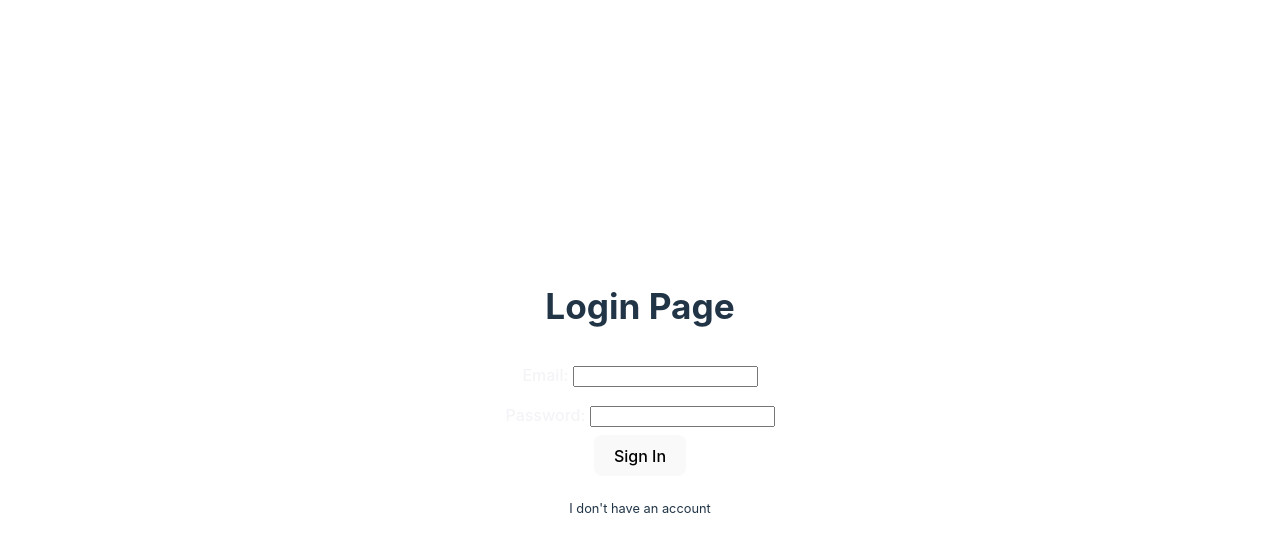
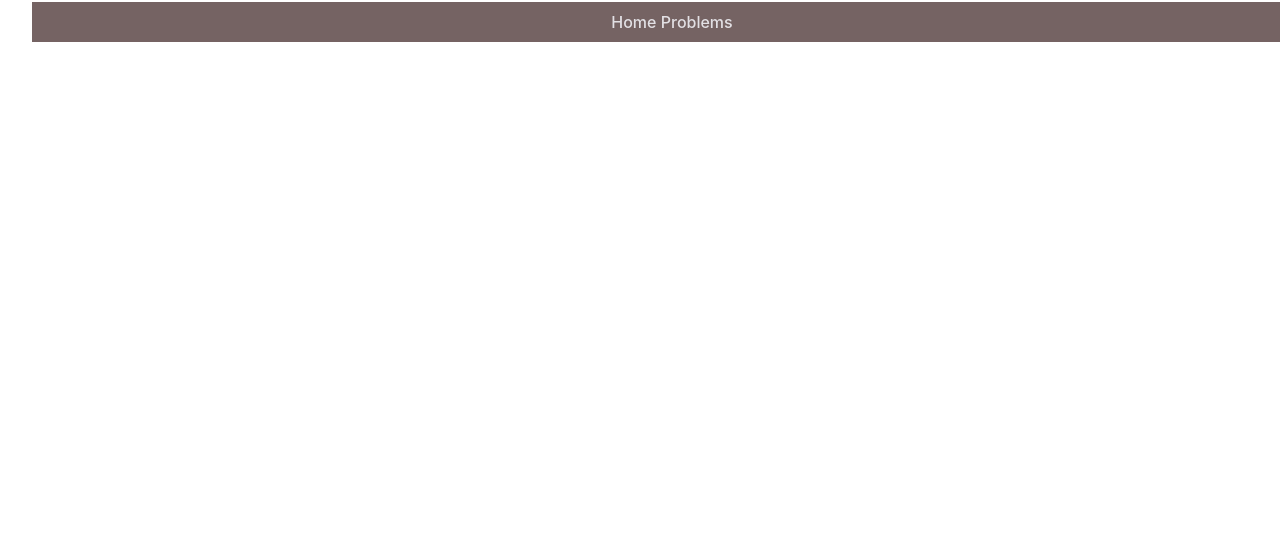
Before and after one commit to CiobanuPaul/Smarthack, a React (Vite) app: page / in a window 1280 px wide. Shown: the top 552 px of the page. Built offline with nearby package versions, Linux system fonts and the light colour scheme.

Commit message:
Page Structure

```diff
--- a/src/App.tsx
+++ b/src/App.tsx
@@ -1,34 +1,28 @@
 import { useState } from 'react'
 import './App.css'
+import Login from './Login.tsx'
 
-
-
+type page = 'Home' | 'Problems';
 
 function App() {
-  const [count, setCount] = useState(0)
-  const [email, setEmail] = useState('')
-  const [password, setPassword] = useState('')
-  return (
-    <>
+  const [actualPage, setActualPage] = useState<page>('Home')
+  const [loggedIn, setLoggedIn] = useState<boolean>(true)
+    if(!loggedIn){
 
-      <h2>Login Page</h2>
+      return <Login />
+    }
+    else {
+      if(actualPage === 'Home'){
+        return (
+          <div className="nav">
+          <a onClick={() => setActualPage('Home')}>Home </a>
+          <a onClick={() => setActualPage('Problems')}>Problems </a>
+          </div>
 
+        )
+      }
+    }
 
-        <a>Email: </a>
-        <input onChange={(e) => setEmail(e.target.value)}></input>
-        <br></br>
-        <a>Password: </a>
-        <input onChange={(e) => setPassword(e.target.value)}></input>
-        <br></br>
-        <button>Sign In</button>
-        <p>I don't have an account</p>
-
-
-    </>
-  )
 }
 
 export default App
-
-//fhgjgjhjhvjgjhvhj
-//Pentru al doilea push --Ciobanu Paul
--- /dev/null
+++ b/src/Login.tsx
@@ -0,0 +1,27 @@
+import {useState} from 'react'
+
+function Login() {
+    const [count, setCount] = useState(0)
+    const [email, setEmail] = useState('')
+    const [password, setPassword] = useState('')
+    return (
+      <>
+
+        <h2>Login Page</h2>
+
+
+          <a>Email: </a>
+          <input onChange={(e) => setEmail(e.target.value)}></input>
+          <br></br>
+          <a>Password: </a>
+          <input onChange={(e) => setPassword(e.target.value)}></input>
+          <br></br>
+          <button>Sign In</button>
+          <p>I don't have an account</p>
+
+
+      </>
+    )
+}
+
+export default Login
--- a/src/index.css
+++ b/src/index.css
@@ -26,8 +26,7 @@ a:hover {
 body {
   margin: 0;
   line-break: normal;
-  display:flex;
-  place-items: center;
+
   min-width: 320px;
   min-height: 100vh;
   line-height: 2.5em;
@@ -45,6 +44,13 @@ p{
 }
 p:hover {
   color: rgb(63, 214, 9);
+}
+
+.nav {
+  position: fixed;
+  top: 0.1em;
+  width: 100%;
+  background-color: #756363;
 }
 
 button {
```
Also changed, not shown: src/Home.tsx (added, +23 -0 lines).
